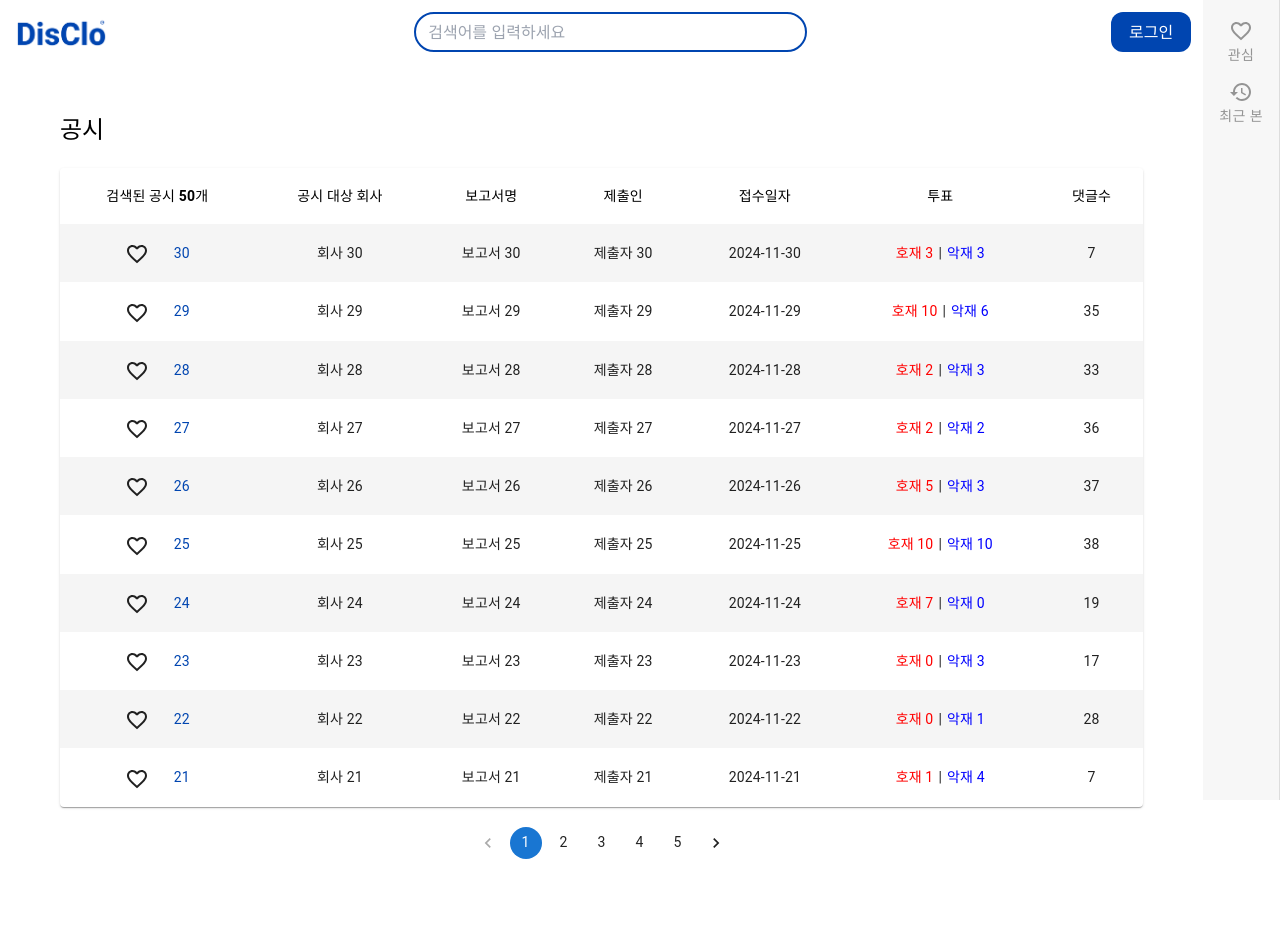
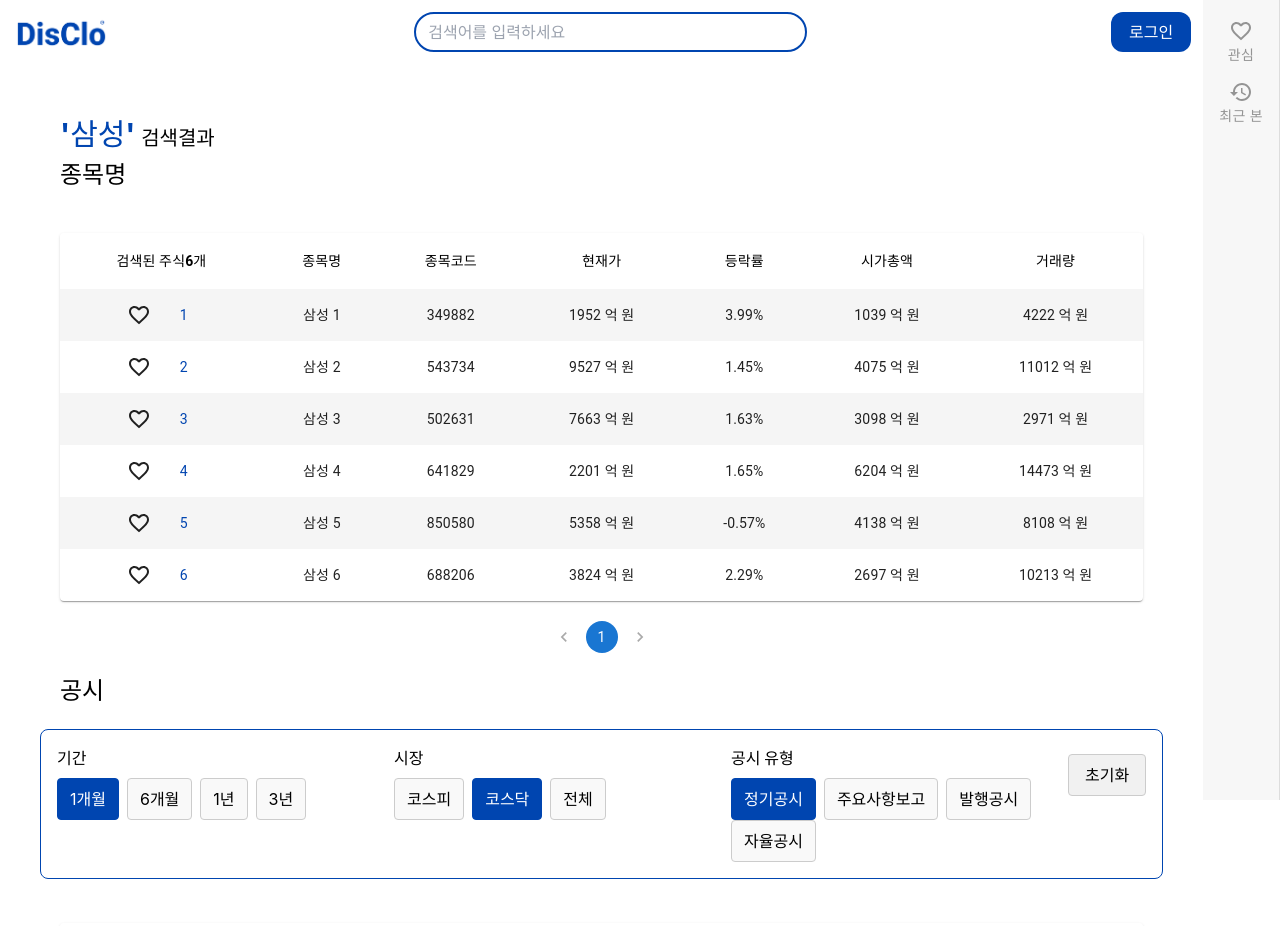
Before and after one commit to React-4/frontend, a React (Vite) app: page /search-result in a window 1280 px wide. Shown: the top 926 px of the page. Before the commit the page ends 879 px from the top, so only its background shows below. Built offline with nearby package versions, Linux system fonts and the light colour scheme.

Commit message:
edit: 숫자 자리수 관계없이 하트위치 고정 완료

```diff
--- a/src/components/css/ListTables.css
+++ b/src/components/css/ListTables.css
@@ -8,6 +8,7 @@
   .list-title {
     text-align: left;
     margin-left: 20px;
+    margin-bottom: 20px;
     font-size: 24px;
     font-weight: bold;
   }
@@ -63,8 +64,12 @@
   }
 
   .heart {
-    cursor: pointer;
-    font-size: 18px;
+    width: 20px;
+    height: 20px;
+    display: flex;
+    align-items: center;
+    justify-content: center;
+    /* cursor: pointer; */
   }
 
   .heart:hover {
@@ -73,6 +78,8 @@
   }
 
   .number {
+    width: 20px;
+    text-align: center;
     color: #0045B0;
   }
 
--- /dev/null
+++ b/src/components/css/SearRes.css
@@ -0,0 +1,54 @@
+.filters {
+    border: 1px solid #0045B0;
+    padding: 16px;
+    margin-bottom: 24px;
+    border-radius: 8px;
+    display: flex;
+    flex-wrap: wrap;
+    gap: 16px;
+  }
+
+  .filter-group {
+    flex: 1;
+    min-width: 200px;
+  }
+
+  .filter-group label {
+    display: block;
+    margin-bottom: 8px;
+    font-weight: bold;
+  }
+
+  .filter-group button {
+    margin-right: 8px;
+    padding: 8px 12px;
+    border: 1px solid #ccc;
+    border-radius: 4px;
+    background-color: #f9f9f9;
+    cursor: pointer;
+  }
+
+  .filter-group button.active {
+    background-color: #0045B0;
+    color: white;
+    border-color: #0045B0;
+  }
+
+  .filter-actions {
+    margin-top: 8px;
+  }
+
+  .filter-actions .reset {
+    padding: 8px 16px;
+    background-color: #f1f1f1;
+    border: 1px solid #ccc;
+    border-radius: 4px;
+    cursor: pointer;
+  }
+
+  .result-company {
+    font-size: 30px;
+    font-weight: bold;
+    margin-left: 20px;
+    color: #0045B0;
+  }
--- a/src/pages/SearchResultPage.jsx
+++ b/src/pages/SearchResultPage.jsx
@@ -1,8 +1,53 @@
 import React, {useState} from "react";
 import ListTables from "../components/common/ListTables";
+import '../components/css/SearRes.css';
 
 const SearchResultPage = () => {
-    const [disclosureSortType, setDisclosureSortType] = useState("latest");
+    const stockData = Array.from({ length: 6 }, (_, index) => ({
+        id: index + 1,
+        num: index + 1,
+        name: `삼성 ${index + 1}`,
+        code: `${Math.floor(Math.random() * (999999-100000+1))+100000}`.toString(),
+        price: `${Math.floor(Math.random() * 9001)+1000} 억 원`,
+        changeRate: `${(Math.random() * 10 - 5).toFixed(2)}%`,
+        marketCap: `${Math.floor(Math.random() * 9001)+1000} 억 원`,
+        transaction: `${Math.floor(Math.random() * 19001)+1000} 억 원`,
+      }));
+
+      const stockHeaders = [
+        { key: "num", label: `검색된 주식${stockData.length}개` },
+        { key: "name", label: "종목명" },
+        { key: "code", label: "종목코드" },
+        { key: "price", label: "현재가" },
+        { key: "changeRate", label: "등락률" },
+        { key: "marketCap", label: "시가총액" },
+        { key: "transaction", label: "거래량" },
+      ];
+
+    const sortedStockData = [...stockData].sort((a, b) => {
+        return a.name.localeCompare(b.name);
+    });
+
+    const [filters, setFilters] = useState({
+        period: "1개월",
+        market: "코스닥",
+        type: "정기공시",
+      });
+
+    const handleFilterChange = (field, value) => {
+    setFilters({
+        ...filters,
+        [field]: value,
+    });
+    };
+
+    const resetFilters = () => {
+        setFilters({
+            period: "",
+            market: "",
+            type: "",
+        });
+    };
 
     const disclosureData = Array.from({ length: 50 }, (_, index) => ({
       id: index + 1,
@@ -28,35 +73,82 @@
       { key: "comments", label: "댓글수" },
     ];
 
-    const disclosureSortOptions = [
-      { key: "latest", label: "최신순" },
-      { key: "views", label: "조회수 순" },
-      { key: "comments", label: "댓글 많은 순" },
-      { key: "votes", label: "투표수" },
-    ];
+    const filteredData = disclosureData.filter((item) => {
+        // 간단한 필터 로직 예시: 시장 필터링
+        if (filters.market !== "전체" && item.company.includes(filters.market) === false) {
+          return false;
+        }
+        // 다른 필터 조건 추가 가능
+        return true;
+    });
 
-    const handleDisclosureSortChange = (key) => {
-      setDisclosureSortType(key);
-    };
-
-    const sortedDisclosureData = [...disclosureData].sort((a, b) => {
-      switch (disclosureSortType) {
-        case "latest":
-          return new Date(b.date) - new Date(a.date);
-        case "votes":
-          const totalVotesA = a.votes.good + a.votes.bad;
-          const totalVotesB = b.votes.good + b.votes.bad;
-          return totalVotesB - totalVotesA;
-        case "comments":
-          return b.comments - a.comments;
-        default:
-          return 0;
-      }
+    const sortedDisclosureData = [...filteredData].sort((a, b) => {
+      return new Date(b.date) - new Date(a.date);
     });
 
     return (
         <div>
+            <div className="search-result-title">
+                <h1 className="result-company1">
+                    <span style={{ color: "#0045B0", fontSize: "30px", fontWeight: "bold", marginLeft: "20px"}}>'삼성'</span>
+                    <span style={{ color: "black", fontSize: "20px"}}> 검색결과</span>
+                </h1>
+            </div>
+
+            <h2 className="list-title">종목명</h2>
+            <ListTables
+                data={sortedStockData}
+                headers={stockHeaders}
+            />
+
             <h2 className="list-title">공시</h2>
+            <div className="filters">
+                <div className="filter-group">
+                <label>기간</label>
+                {["1개월", "6개월", "1년", "3년"].map((period) => (
+                    <button
+                    key={period}
+                    className={filters.period === period ? "active" : ""}
+                    onClick={() => handleFilterChange("period", period)}
+                    >
+                    {period}
+                    </button>
+                ))}
+                </div>
+
+                <div className="filter-group">
+                <label>시장</label>
+                {["코스피", "코스닥", "전체"].map((market) => (
+                    <button
+                    key={market}
+                    className={filters.market === market ? "active" : ""}
+                    onClick={() => handleFilterChange("market", market)}
+                    >
+                    {market}
+                    </button>
+                ))}
+                </div>
+
+                <div className="filter-group">
+                <label>공시 유형</label>
+                {["정기공시", "주요사항보고", "발행공시", "자율공시"].map((type) => (
+                    <button
+                    key={type}
+                    className={filters.type === type ? "active" : ""}
+                    onClick={() => handleFilterChange("type", type)}
+                    >
+                    {type}
+                    </button>
+                ))}
+                </div>
+
+                <div className="filter-actions">
+                <button className="reset" onClick={resetFilters}>
+                    초기화
+                </button>
+                </div>
+            </div>
+
             <ListTables
                 data={sortedDisclosureData}
                 headers={disclosureHeaders}
```
